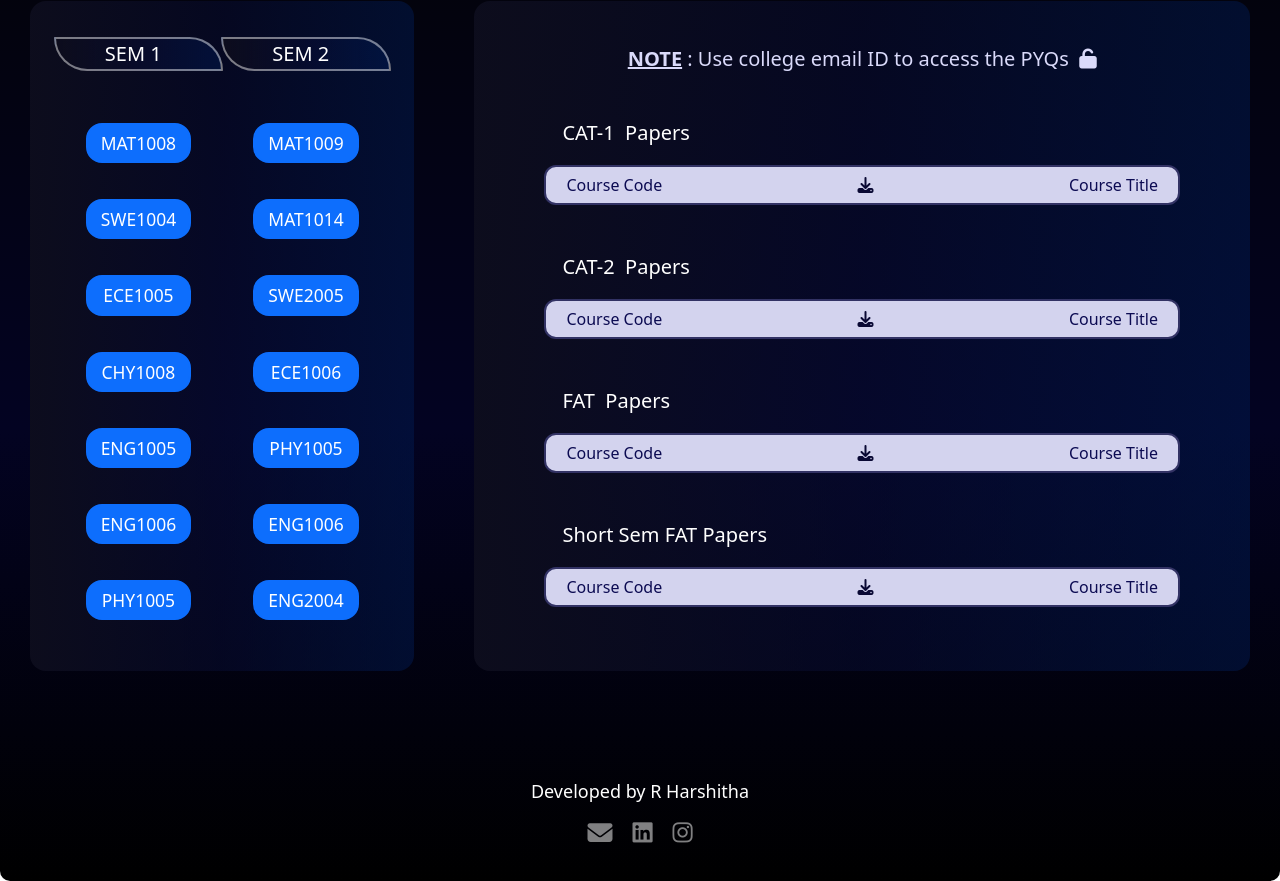
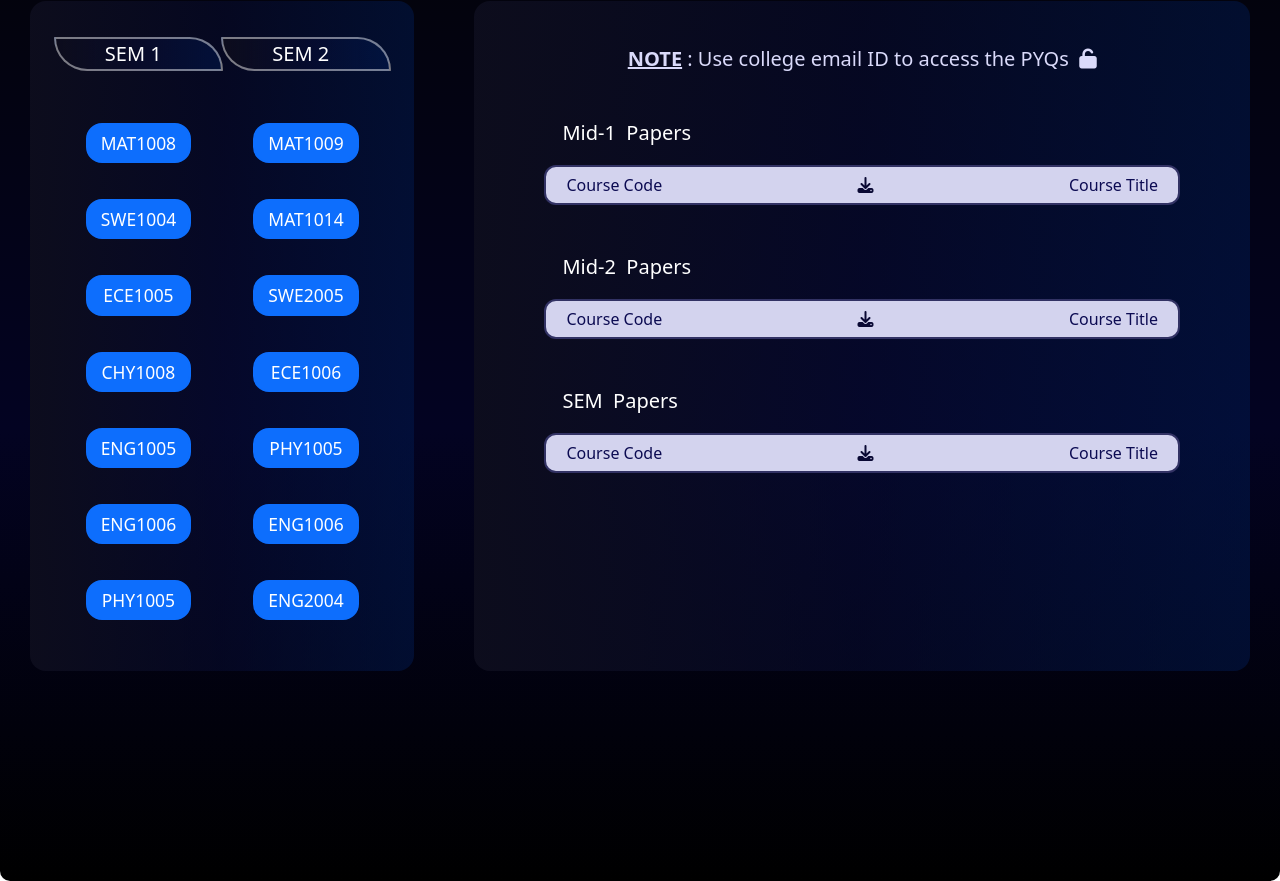
Before and after one commit to HarshithaReddy64/Study-shelf, a plain HTML site: page pyqs/mtech.html in a window 1280 px wide. Shown: the part 480-1361 px from the top of the page. Drawn offline with nearby package versions, Linux system fonts and the light colour scheme; a web font is replaced by a local one.

Commit message:
Update mtech.html

```diff
--- a/pyqs/mtech.html
+++ b/pyqs/mtech.html
@@ -17,7 +17,7 @@
     <link rel="preconnect" href="https://fonts.gstatic.com" crossorigin>
     <link href="https://fonts.googleapis.com/css2?family=Gentium+Plus:ital,wght@0,400;0,700;1,400;1,700&family=Inter:wght@100..900&display=swap" rel="stylesheet">
     <link href="style.css" rel="stylesheet">
-    <title>Study Shelf</title>
+    <title>Learn Sphere</title>
 </head>
 <body>
     <div class="main">
@@ -31,16 +31,11 @@
                 <a href="../../index.html"><i class="fa-solid fa-bars"></i></a>
                 </label>
             </div>
-            <div class="title">Study Shelf</div>
+            <div class="title">Learn Sphere</div>
             <div class="house"><a href="../../index.html"><i class="fa-solid fa-house"></i></a></div>
         </header>
         <div><h3>Previous Year Question Papers<hr></h3></div>
         <nav class="pd">
-            <!-- <div class="fs">
-                <a href=""><button type="button" class="btn btn-outline-primary fr">Freshers</button></a>
-                <a href="../seniors/swe.html"><button type="button" class="btn btn-outline-primary se">Seniors</button></a>
-            </div>
-            <br> -->
             <div class="dd">
                 <div class="dt"> &nbsp;Select Branch&nbsp;: </div>
                 <div class="dropdown">
@@ -88,7 +83,7 @@
                     <h5><strong style="text-decoration: underline;">NOTE</strong> : Use college email ID to access the PYQs  &nbsp;<i class="fa-solid fa-unlock"></i></h5>
                 </div>
                 <div class="sem">
-                    <h5>CAT-1&nbsp; Papers</h5>
+                    <h5>Mid-1&nbsp; Papers</h5>
                 </div>
                 <div class="card">
                     <div class="coco">Course Code</div>
@@ -98,7 +93,7 @@
                     <div class="coti">Course Title</div>
                 </div>
                 <div class="sem">
-                    <h5>CAT-2&nbsp; Papers</h5>
+                    <h5>Mid-2&nbsp; Papers</h5>
                 </div>
                 <div class="card">
                     <div class="coco">Course Code</div>
@@ -108,17 +103,7 @@
                     <div class="coti">Course Title</div>
                 </div>
                 <div class="sem">
-                    <h5>FAT&nbsp; Papers</h5>
-                </div>
-                <div class="card">
-                    <div class="coco">Course Code</div>
-                    <div class="di">
-                        <a target="_blank" href="https://drive.google.com/drive/folders/10JEH4ZWXZCWN9otlpUtAz3v6c3uQCa19?usp=drive_link"><i class="fa-solid fa-download"></i></a>
-                    </div>
-                    <div class="coti">Course Title</div>
-                </div>
-                <div class="sem">
-                    <h5>Short Sem FAT Papers</h5>
+                    <h5>SEM&nbsp; Papers</h5>
                 </div>
                 <div class="card">
                     <div class="coco">Course Code</div>
@@ -130,20 +115,7 @@
             </section>
         </main>
         <footer class="footer" id="footer">
-            <div class="cr">
-                <h5>Developed by R Harshitha </h5>
-            </div>
-        <div class="links">
-            <div class="em">
-                <a href="mailto:mahesh.23mis7302@vitapstudent.ac.in" target="_blank"><i class="fa-solid fa-envelope"></i></a>
-            </div>
-            <div class="li">
-                <a href="https://www.linkedin.com/in/mahesh-veesam-52321031a" target="_blank"><i class="fa-brands fa-linkedin"></i></a>
-            </div>
-            <div class="in">
-                <a href="https://www.instagram.com/__mahesh.veesam__293" target="_blank"><i class="fa-brands fa-instagram"></i></a>
-            </div>
-        </div>
+
         </footer>
     </div>
     <script src="freshers.js"></script>
```
